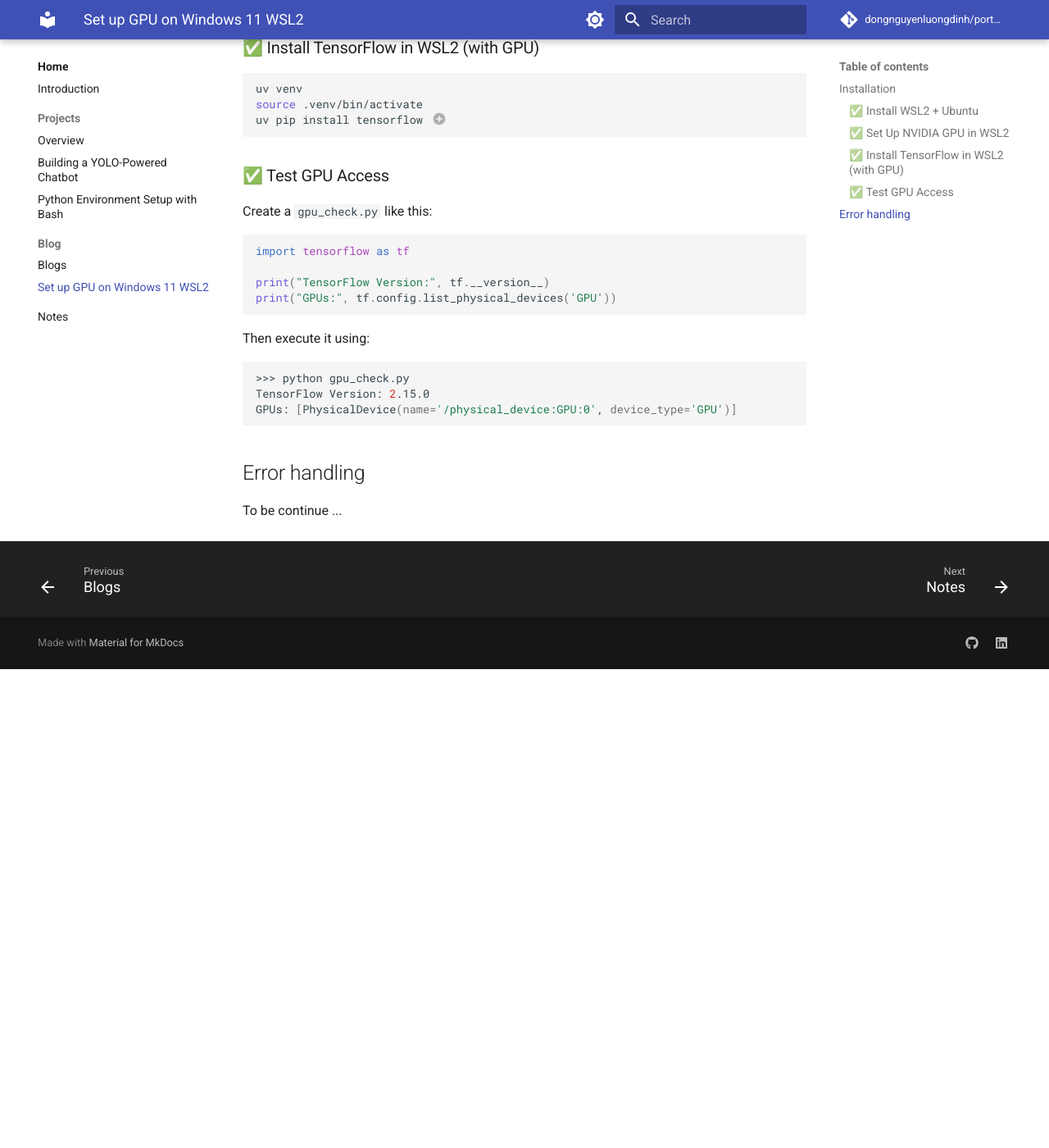
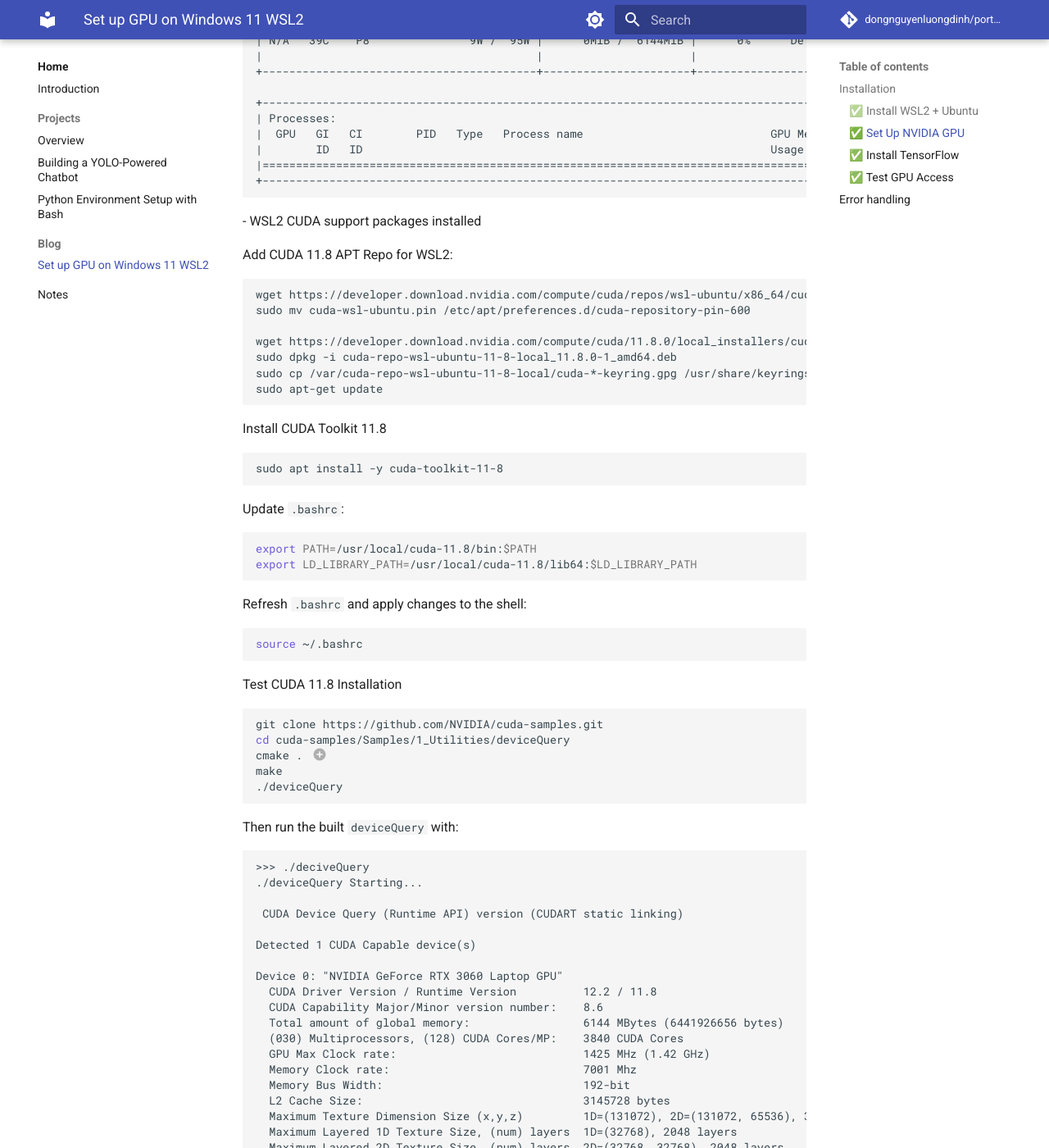
Before and after one commit to dongnguyenluongdinh/portfolio, an MkDocs documentation site: the page built from docs/blog_gpu_setup.md, in a window 1280 px wide and 1400 px high, scrolled down 1304 px. Shown: the whole window at 82% size. Built offline with MkDocs 1.6.1 and Material for MkDocs 9.7.7, drawn with Linux system fonts in a browser that asks for light colours; comment, search, counter and statistics services are not loaded; before the commit the page ends 2120 px from its top, so only the background shows below that; some of the changed text lies outside the part shown.

Commit message:
update gpu setup on wsl2 blog

````diff
--- a/docs/blog_gpu_setup.md
+++ b/docs/blog_gpu_setup.md
@@ -8,15 +8,24 @@
 
 - CUDA-based GPU usage only works on Linux or WSL2
 
+## Installation
 
-## Installation
+This guide focuses on using `TensorFlow 2.10` in combination with `CUDA 11.8` for optimal GPU acceleration. For further information on compatibility between TensorFlow and CUDA versions, you can refer to [NVIDIA Optimized Frameworks - TensorFlow Release Notes](https://docs.nvidia.com/deeplearning/frameworks/tensorflow-release-notes/index.html).
 
 ### ✅ Install WSL2 + Ubuntu
 ``` sh
 wsl --install -d Ubuntu
 ```
+For a successful installation, output should be like this:
 
-### ✅ Set Up NVIDIA GPU in WSL2
+``` sh
+>>> wsl --install -d Ubuntu
+Installing: Ubuntu
+Ubuntu has been successfully installed.
+Press any key to continue...
+```
+
+### ✅ Set Up NVIDIA GPU
 
 Prerequisites:
 
@@ -25,8 +34,6 @@
 - NVIDIA® GPU card with CUDA® architectures 3.5, 5.0, 6.0, 7.0, 7.5, 8.0 and higher: [CUDA®-enabled GPU cards](https://developer.nvidia.com/cuda-gpus)
 
 - NVIDIA GPU drivers 525.105 or newer
-
-- WSL2 CUDA support installed
 
 ``` cmd
 >>> nvidia-smi
@@ -49,8 +56,104 @@
 |=======================================================================================|
 +---------------------------------------------------------------------------------------+
 ```
+- WSL2 CUDA support packages installed
 
-### ✅ Install TensorFlow in WSL2 (with GPU)
+Add CUDA 11.8 APT Repo for WSL2:
+
+``` sh
+wget https://developer.download.nvidia.com/compute/cuda/repos/wsl-ubuntu/x86_64/cuda-wsl-ubuntu.pin
+sudo mv cuda-wsl-ubuntu.pin /etc/apt/preferences.d/cuda-repository-pin-600
+
+wget https://developer.download.nvidia.com/compute/cuda/11.8.0/local_installers/cuda-repo-wsl-ubuntu-11-8-local_11.8.0-1_amd64.deb
+sudo dpkg -i cuda-repo-wsl-ubuntu-11-8-local_11.8.0-1_amd64.deb
+sudo cp /var/cuda-repo-wsl-ubuntu-11-8-local/cuda-*-keyring.gpg /usr/share/keyrings/
+sudo apt-get update
+```
+
+Install CUDA Toolkit 11.8
+``` sh
+sudo apt install -y cuda-toolkit-11-8
+```
+
+Update `.bashrc`:
+
+``` sh
+export PATH=/usr/local/cuda-11.8/bin:$PATH
+export LD_LIBRARY_PATH=/usr/local/cuda-11.8/lib64:$LD_LIBRARY_PATH
+```
+Refresh `.bashrc` and apply changes to the shell:
+
+``` sh
+source ~/.bashrc
+```
+Test CUDA 11.8 Installation
+
+``` sh
+git clone https://github.com/NVIDIA/cuda-samples.git
+cd cuda-samples/Samples/1_Utilities/deviceQuery
+cmake . # (1)!
+make
+./deviceQuery
+```
+
+1.  Before running `make`, you need to generate the Makefiles using `CMake`. If `Cmake` not available, install with:
+    ``` sh
+    sudo apt install cmake
+    ```
+
+Then run the built `deviceQuery` with:
+
+``` cmd
+>>> ./deciveQuery
+./deviceQuery Starting...
+
+ CUDA Device Query (Runtime API) version (CUDART static linking)
+
+Detected 1 CUDA Capable device(s)
+
+Device 0: "NVIDIA GeForce RTX 3060 Laptop GPU"
+  CUDA Driver Version / Runtime Version          12.2 / 11.8
+  CUDA Capability Major/Minor version number:    8.6
+  Total amount of global memory:                 6144 MBytes (6441926656 bytes)
+  (030) Multiprocessors, (128) CUDA Cores/MP:    3840 CUDA Cores
+  GPU Max Clock rate:                            1425 MHz (1.42 GHz)
+  Memory Clock rate:                             7001 Mhz
+  Memory Bus Width:                              192-bit
+  L2 Cache Size:                                 3145728 bytes
+  Maximum Texture Dimension Size (x,y,z)         1D=(131072), 2D=(131072, 65536), 3D=(16384, 16384, 16384)
+  Maximum Layered 1D Texture Size, (num) layers  1D=(32768), 2048 layers
+  Maximum Layered 2D Texture Size, (num) layers  2D=(32768, 32768), 2048 layers
+  Total amount of constant memory:               65536 bytes
+  Total amount of shared memory per block:       49152 bytes
+  Total shared memory per multiprocessor:        102400 bytes
+  Total number of registers available per block: 65536
+  Warp size:                                     32
+  Maximum number of threads per multiprocessor:  1536
+  Maximum number of threads per block:           1024
+  Max dimension size of a thread block (x,y,z): (1024, 1024, 64)
+  Max dimension size of a grid size    (x,y,z): (2147483647, 65535, 65535)
+  Maximum memory pitch:                          2147483647 bytes
+  Texture alignment:                             512 bytes
+  Concurrent copy and kernel execution:          Yes with 1 copy engine(s)
+  Run time limit on kernels:                     Yes
+  Integrated GPU sharing Host Memory:            No
+  Support host page-locked memory mapping:       Yes
+  Alignment requirement for Surfaces:            Yes
+  Device has ECC support:                        Disabled
+  Device supports Unified Addressing (UVA):      Yes
+  Device supports Managed Memory:                Yes
+  Device supports Compute Preemption:            Yes
+  Supports Cooperative Kernel Launch:            Yes
+  Supports MultiDevice Co-op Kernel Launch:      No
+  Device PCI Domain ID / Bus ID / location ID:   0 / 1 / 0
+  Compute Mode:
+     < Default (multiple host threads can use ::cudaSetDevice() with device simultaneously) >
+
+deviceQuery, CUDA Driver = CUDART, CUDA Driver Version = 12.2, CUDA Runtime Version = 11.8, NumDevs = 1
+Result = PASS
+```
+
+### ✅ Install TensorFlow
 
 ``` sh
 uv venv
@@ -58,7 +161,7 @@
 uv pip install tensorflow # (1)!
 ```
 
-1.  The latest tensorflow from PyPI on Linux includes GPU support out of the box, but for stability select `tensorflow 2.15`.
+1.  The latest tensorflow from PyPI on Linux includes GPU support out of the box, but for stability select `tensorflow 2.10`.
 
 ### ✅ Test GPU Access
 
@@ -75,7 +178,7 @@
 
 ``` sh
 >>> python gpu_check.py
-TensorFlow Version: 2.15.0
+TensorFlow Version: 2.10.0
 GPUs: [PhysicalDevice(name='/physical_device:GPU:0', device_type='GPU')]
 ```
 
--- a/mkdocs.yml
+++ b/mkdocs.yml
@@ -48,7 +48,6 @@
       - Building a YOLO-Powered Chatbot: yolo_chatbot.md
       - Python Environment Setup with Bash: setup_shell.md
     - Blog:
-      - blogs.md
       - Set up GPU on Windows 11 WSL2: blog_gpu_setup.md
     - Notes: notes.md
 
````
